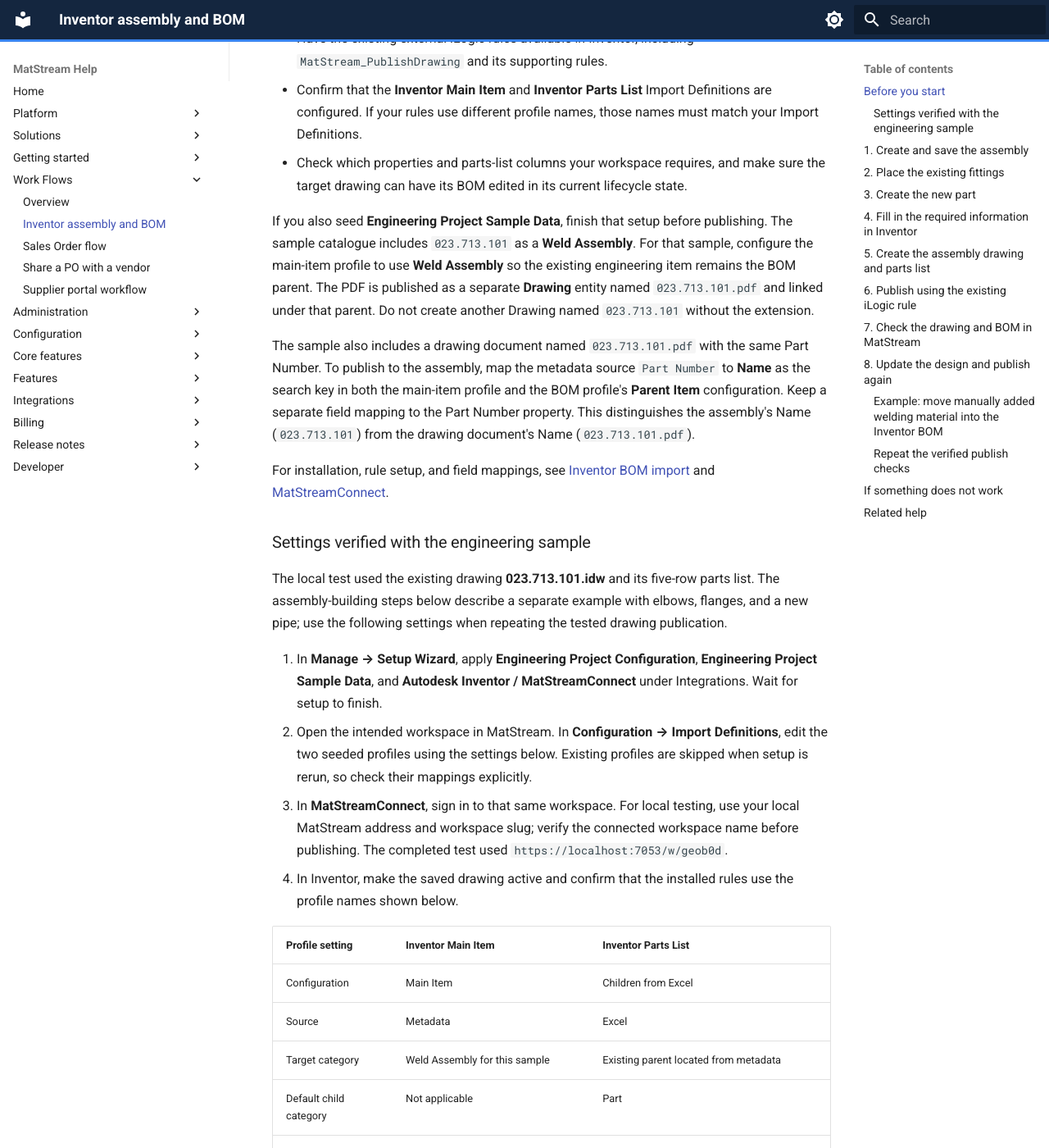
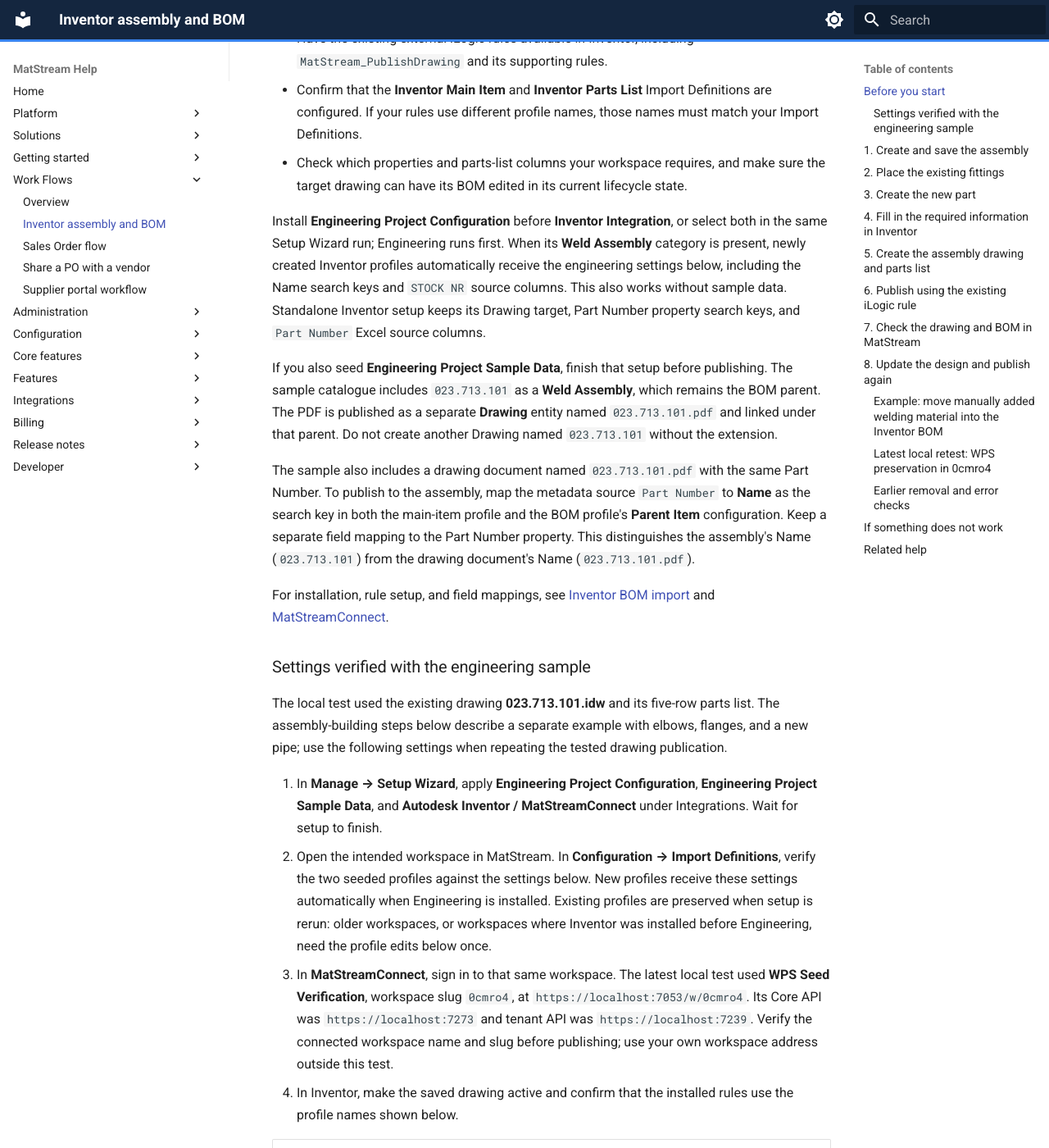
Before and after one commit to PatrickVanDerMeer/matstream-docs, an MkDocs documentation site: the page built from docs/workflows/inventor-assembly-bom.md, in a window 1280 px wide and 1400 px high, scrolled down 512 px. Shown: the whole window at 82% size. Built offline with MkDocs 1.6.1 and Material for MkDocs 9.7.7, drawn with Linux system fonts in a browser that asks for light colours; some of the changed text lies outside the part shown.

Commit message:
Added Inventor Integration

```diff
--- a/docs/workflows/inventor-assembly-bom.md
+++ b/docs/workflows/inventor-assembly-bom.md
@@ -12,7 +12,9 @@ Build an assembly in Autodesk Inventor using existing fittings and a newly creat
 - Confirm that the **Inventor Main Item** and **Inventor Parts List** Import Definitions are configured. If your rules use different profile names, those names must match your Import Definitions.
 - Check which properties and parts-list columns your workspace requires, and make sure the target drawing can have its BOM edited in its current lifecycle state.
 
-If you also seed **Engineering Project Sample Data**, finish that setup before publishing. The sample catalogue includes `023.713.101` as a **Weld Assembly**. For that sample, configure the main-item profile to use **Weld Assembly** so the existing engineering item remains the BOM parent. The PDF is published as a separate **Drawing** entity named `023.713.101.pdf` and linked under that parent. Do not create another Drawing named `023.713.101` without the extension.
+Install **Engineering Project Configuration** before **Inventor Integration**, or select both in the same Setup Wizard run; Engineering runs first. When its **Weld Assembly** category is present, newly created Inventor profiles automatically receive the engineering settings below, including the Name search keys and `STOCK NR` source columns. This also works without sample data. Standalone Inventor setup keeps its Drawing target, Part Number property search keys, and `Part Number` Excel source columns.
+
+If you also seed **Engineering Project Sample Data**, finish that setup before publishing. The sample catalogue includes `023.713.101` as a **Weld Assembly**, which remains the BOM parent. The PDF is published as a separate **Drawing** entity named `023.713.101.pdf` and linked under that parent. Do not create another Drawing named `023.713.101` without the extension.
 
 The sample also includes a drawing document named `023.713.101.pdf` with the same Part Number. To publish to the assembly, map the metadata source `Part Number` to **Name** as the search key in both the main-item profile and the BOM profile's **Parent Item** configuration. Keep a separate field mapping to the Part Number property. This distinguishes the assembly's Name (`023.713.101`) from the drawing document's Name (`023.713.101.pdf`).
 
@@ -23,8 +25,8 @@ For installation, rule setup, and field mappings, see [Inventor BOM import](../i
 The local test used the existing drawing **023.713.101.idw** and its five-row parts list. The assembly-building steps below describe a separate example with elbows, flanges, and a new pipe; use the following settings when repeating the tested drawing publication.
 
 1. In **Manage → Setup Wizard**, apply **Engineering Project Configuration**, **Engineering Project Sample Data**, and **Autodesk Inventor / MatStreamConnect** under Integrations. Wait for setup to finish.
-2. Open the intended workspace in MatStream. In **Configuration → Import Definitions**, edit the two seeded profiles using the settings below. Existing profiles are skipped when setup is rerun, so check their mappings explicitly.
-3. In **MatStreamConnect**, sign in to that same workspace. For local testing, use your local MatStream address and workspace slug; verify the connected workspace name before publishing. The completed test used `https://localhost:7053/w/geob0d`.
+2. Open the intended workspace in MatStream. In **Configuration → Import Definitions**, verify the two seeded profiles against the settings below. New profiles receive these settings automatically when Engineering is installed. Existing profiles are preserved when setup is rerun: older workspaces, or workspaces where Inventor was installed before Engineering, need the profile edits below once.
+3. In **MatStreamConnect**, sign in to that same workspace. The latest local test used **WPS Seed Verification**, workspace slug `0cmro4`, at `https://localhost:7053/w/0cmro4`. Its Core API was `https://localhost:7273` and tenant API was `https://localhost:7239`. Verify the connected workspace name and slug before publishing; use your own workspace address outside this test.
 4. In Inventor, make the saved drawing active and confirm that the installed rules use the profile names shown below.
 
 | Profile setting | Inventor Main Item | Inventor Parts List |
@@ -38,6 +40,10 @@ The local test used the existing drawing **023.713.101.idw** and its five-row pa
 | Parent search key | Metadata `Part Number` → system field **Name** | **Parent Item**: metadata `Part Number` → system field **Name** |
 
 Keep the main-item field mappings `Part Number` → **Part Number**, `Description` → **Description**, and `Company` → **Manufacturer**. The Name search key and Part Number property mapping are separate mappings.
+
+In **Inventor Main Item**, make the metadata `Part Number` → **Name** mapping the search key (key order 1). The separate `Part Number` → **Part Number** property mapping must **not** be a search key. In **Inventor Parts List → Parent Item**, change the seeded Part Number property search key to metadata `Part Number` → system field **Name** (key order 1). Keep the child search key on the BOM configuration separate from this parent key.
+
+These settings are now seeded automatically for new profiles in engineering workspaces. Older profiles and standalone defaults search by the Part Number property, which is shared by the sample assembly and its PDF. During the `0cmro4` test, before this seed update, leaving those defaults produced `Key matches 2 existing items - cannot choose one` for the drawing and `Parent entity '023.713.101' is ambiguous without a resolvable project` for the BOM. For an existing profile with these errors, apply the Name keys above, the **Weld Assembly** target category, and the Excel mappings below before retrying.
 
 On the **Parts List (BOM)** configuration, use these source headings exactly:
 
@@ -159,7 +165,7 @@ Find the parent using the drawing key configured in your Import Definitions, the
 - The new part is present with the correct number, description, material, and other mapped information.
 - Supporting Uses links that were present before publishing are still present.
 
-For the example, check for two elbows, two flanges, and one connecting pipe. The drawing profile determines the parent category; with the documented setup, the BOM belongs to the drawing entity identified by the metadata.
+For the example, check for two elbows, two flanges, and one connecting pipe. The main-item profile determines the parent category; with the engineering sample settings above, the BOM belongs to the **Weld Assembly** identified by the drawing metadata.
 
 **Result:** MatStream contains a separate PDF drawing document linked to the BOM parent, with existing fittings reused by their mapped keys and the new part created or updated from its exported row.
 
@@ -203,7 +209,35 @@ Management by the BOM is recorded internally per profile and parent; it does not
 
 If the exported key differs, the importer may create a separate item instead of recognizing the manually added one. If any row fails, cleanup and the recorded BOM membership are not advanced for that run; resolve the errors and publish again. This example describes the expected behavior with the tested mappings; the live checks below used the five-component drawing BOM.
 
-### Repeat the verified publish checks
+### Latest local retest: WPS preservation in 0cmro4
+
+On **27 October 2026**, the existing `023.713.101.idw` was published through Inventor's **MatStream_PublishDrawing** iLogic rule into the newly seeded **WPS Seed Verification** workspace (`0cmro4`). Engineering sample data was seeded first, followed by Inventor Integration. After applying the profile settings above, both the drawing and five-row BOM published successfully.
+
+The test compared the stored relationships and projected property values before and after publishing, then checked the assembly's **Welds** tab and the WPS's **Attached File** tab in MatStream.
+
+| Check | Result in 0cmro4 |
+|---|---|
+| Separate drawing document | Existing `023.713.101.pdf` advanced from version **3 to 4**; its link to `023.713.101` was reused |
+| BOM publication | Five imported component memberships recorded, including **496 mm** of pipe |
+| Assembly → weld links | All eight original links preserved |
+| Weld → WPS links | All eight original links to **WPS-001 GTAW 316L** preserved |
+| WPS attachment | Same `WPS-001-GTAW-316L-DEMO.pdf` attachment and SHA-256 hash; the drawing publish did not replace it |
+| Inherited properties | Every weld still resolved **Part Number = WPS-001** and **Description = GTAW welding procedure for 316L stainless steel**, without copying those values onto the welds |
+| Weld identity and QA values | **Weld W-01** through **Weld W-08**, their Weld Numbers, and individual Welder IDs unchanged |
+
+![Welds tab after the Inventor publish in workspace 0cmro4, showing all eight own names and inherited WPS fields](../images/inventor-workflow/welds-after-publish-0cmro4.png)
+
+*After publishing: the welds keep their own identity and obtain their procedure reference and description from the linked WPS.*
+
+![WPS Attached File tab after publishing, still showing WPS-001-GTAW-316L-DEMO.pdf](../images/inventor-workflow/wps-attachment-after-publish-0cmro4.png)
+
+*The WPS attachment remains on the WPS record; the newly published drawing PDF belongs to its separate Drawing entity.*
+
+The initial successful BOM publish also preserves pre-existing links whose import ownership is unknown. The fresh sample can therefore retain older component links alongside the five newly tracked memberships. Verify link identities and quantities rather than expecting the earlier test's fixed total of 18 Uses rows; review obsolete legacy links manually.
+
+### Earlier removal and error checks
+
+The following checks were performed in the earlier local workspace `geob0d`. They describe the removal/error scenarios and their starting link counts, separately from the WPS preservation retest above.
 
 For `023.713.101.idw`, the tested BOM contained the following components:
 
@@ -261,6 +295,7 @@ Wait for each operation to finish in **Activity** before starting the next check
 - **Every row reports that its child name cannot be determined:** check the actual exported column headings. For example, `STOCK NR` does not match the seeded `Part Number` source column.
 - **The PDF rule reports that `Inventor Item` is missing:** align the installed rule's profile name with the configured definition, normally `Inventor Main Item`.
 - **Drawing properties are blank or the parent cannot be found:** check the drawing's own iProperties and the parent-key mappings in both import profiles.
+- **The key matches two items or the parent is ambiguous:** for the engineering sample, use metadata `Part Number` → system **Name** as the parent search key in both profiles. Keep the main-item Part Number property mapping as a non-key field and target **Weld Assembly**. See the verified settings above.
 - **A component or quantity is wrong:** inspect the assembly BOM and the drawing's exported parts list, including exclusions and column mappings.
 - **A row has no category:** ask the administrator to check the default child category and category assignment rules.
 - **Parts import but are not linked:** check the Activity error and whether the parent's lifecycle state permits BOM changes.
```
Also changed, not shown: docs/integrations/inventor-bom.md (+2 -0 lines), docs/images/inventor-workflow/welds-after-publish-0cmro4.png (added), docs/images/inventor-workflow/wps-attachment-after-publish-0cmro4.png (added).
